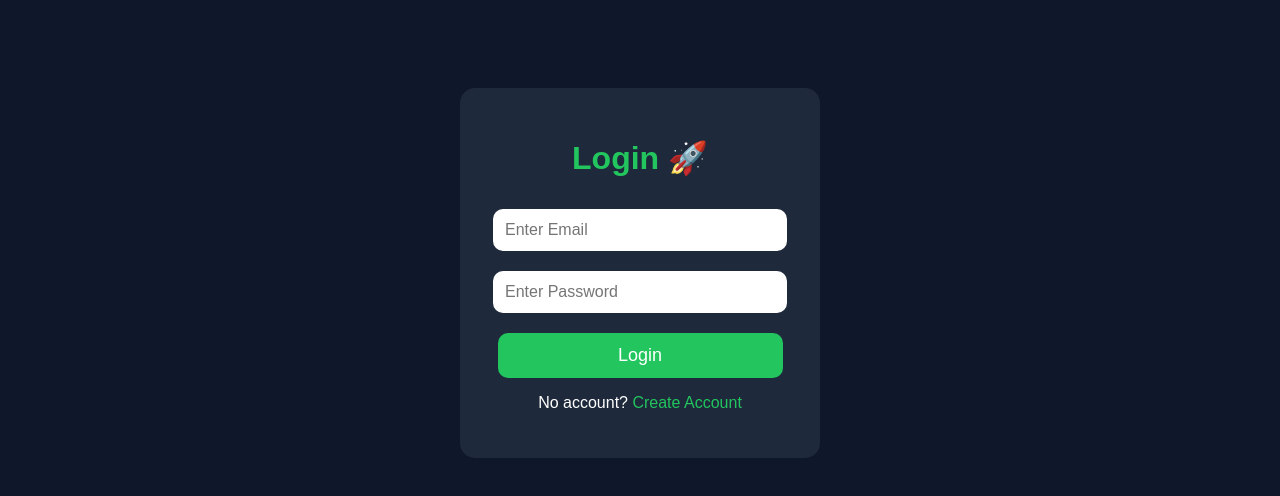
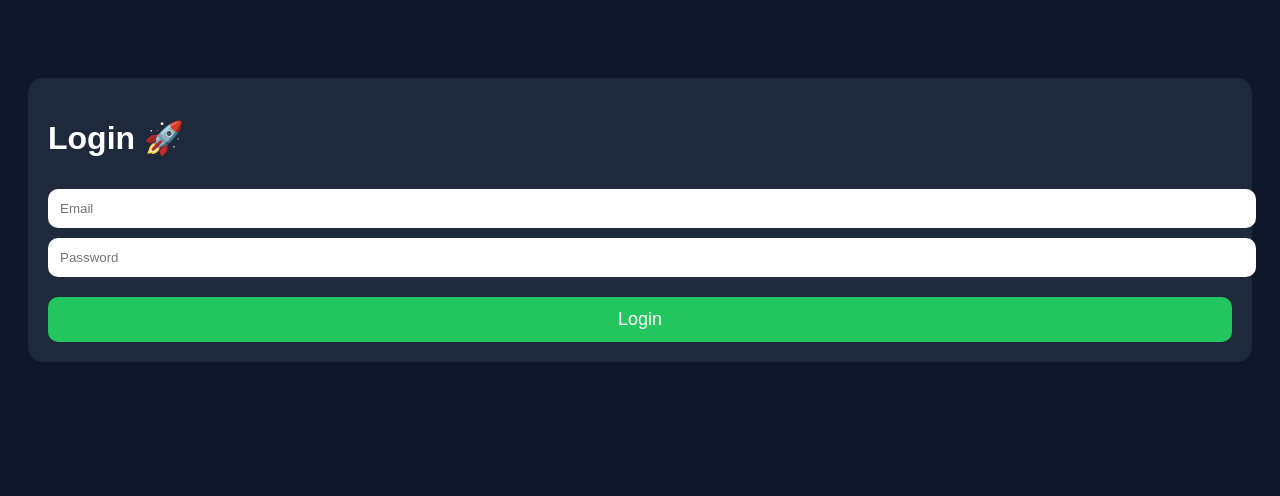
Before and after one commit to kunwar108/EarnifyX, a website: page login.html in a window 1280 px wide. Drawn offline with Linux system fonts and the light colour scheme.

Commit message:
Update login.html

```diff
--- a/login.html
+++ b/login.html
@@ -2,7 +2,7 @@
 <html>
 <head>
 
-<title>Earnify Login</title>
+<title>Login</title>
 
 <meta name="viewport" content="width=device-width, initial-scale=1.0">
 
@@ -11,46 +11,34 @@
 body{
 background:#0f172a;
 font-family:Arial;
-text-align:center;
-padding-top:80px;
+padding:20px;
 color:white;
 }
 
 .box{
 background:#1e293b;
-width:300px;
-margin:auto;
-padding:30px;
+padding:20px;
 border-radius:15px;
-}
-
-h1{
-color:#22c55e;
+margin-top:50px;
 }
 
 input{
-width:90%;
+width:100%;
 padding:12px;
-margin:10px 0;
+margin-top:10px;
 border:none;
 border-radius:10px;
-font-size:16px;
 }
 
 button{
-width:95%;
+width:100%;
 padding:12px;
+margin-top:20px;
 background:#22c55e;
 border:none;
 border-radius:10px;
 font-size:18px;
 color:white;
-margin-top:10px;
-}
-
-a{
-color:#22c55e;
-text-decoration:none;
 }
 
 </style>
@@ -63,18 +51,69 @@
 
 <h1>Login 🚀</h1>
 
-<input type="email" placeholder="Enter Email">
+<input type="email" id="email" placeholder="Email">
 
-<input type="password" placeholder="Enter Password">
+<input type="password" id="password" placeholder="Password">
 
-<button>Login</button>
-
-<p>
-No account?
-<a href="signup.html">Create Account</a>
-</p>
+<button onclick="login()">
+Login
+</button>
 
 </div>
 
+<script type="module">
+
+import { initializeApp } from "https://www.gstatic.com/firebasejs/10.12.2/firebase-app.js";
+
+import { getAuth, signInWithEmailAndPassword }
+
+from "https://www.gstatic.com/firebasejs/10.12.2/firebase-auth.js";
+
+const firebaseConfig = {
+
+apiKey: "AIzaSyA-NBfTcaVj46RL-1kUeBsIqFszj2-deyA",
+
+authDomain: "earnify-8200f.firebaseapp.com",
+
+projectId: "earnify-8200f",
+
+storageBucket: "earnify-8200f.firebasestorage.app",
+
+messagingSenderId: "394402338930",
+
+appId: "1:394402338930:web:840ab87361ea50b5424aeb"
+
+};
+
+const app = initializeApp(firebaseConfig);
+
+const auth = getAuth(app);
+
+window.login = function(){
+
+let email = document.getElementById("email").value;
+
+let password = document.getElementById("password").value;
+
+signInWithEmailAndPassword(auth, email, password)
+
+.then(() => {
+
+alert("Login Success 🚀");
+
+window.location.href="dashboard.html";
+
+})
+
+.catch((error) => {
+
+alert(error.message);
+
+});
+
+}
+
+</script>
+
 </body>
 </html>
```
